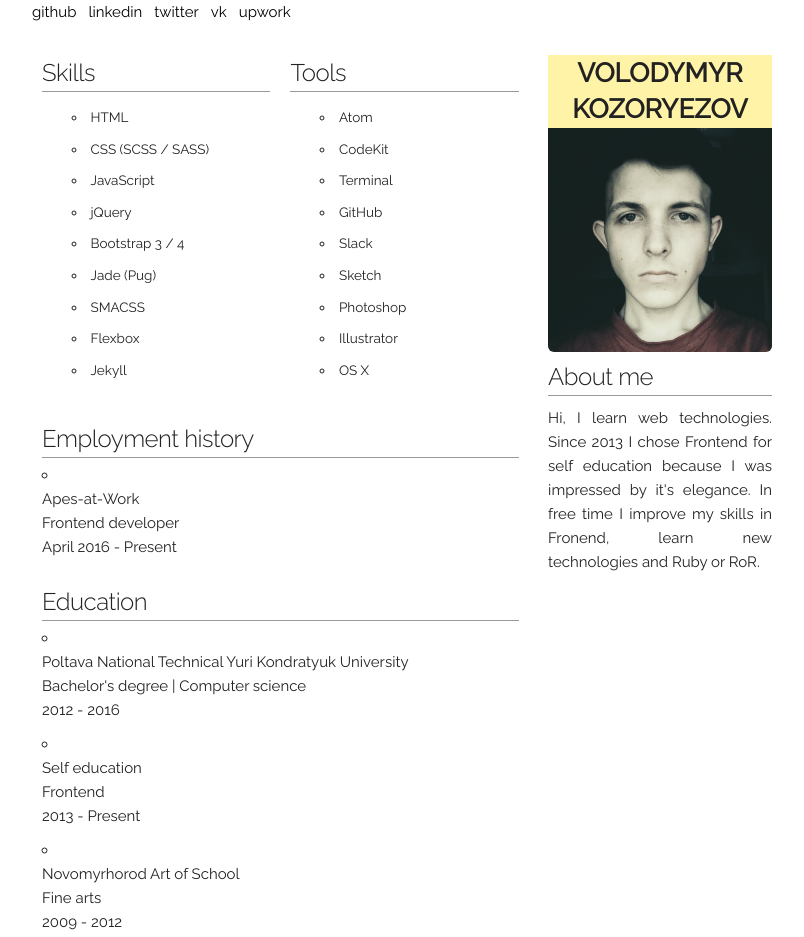
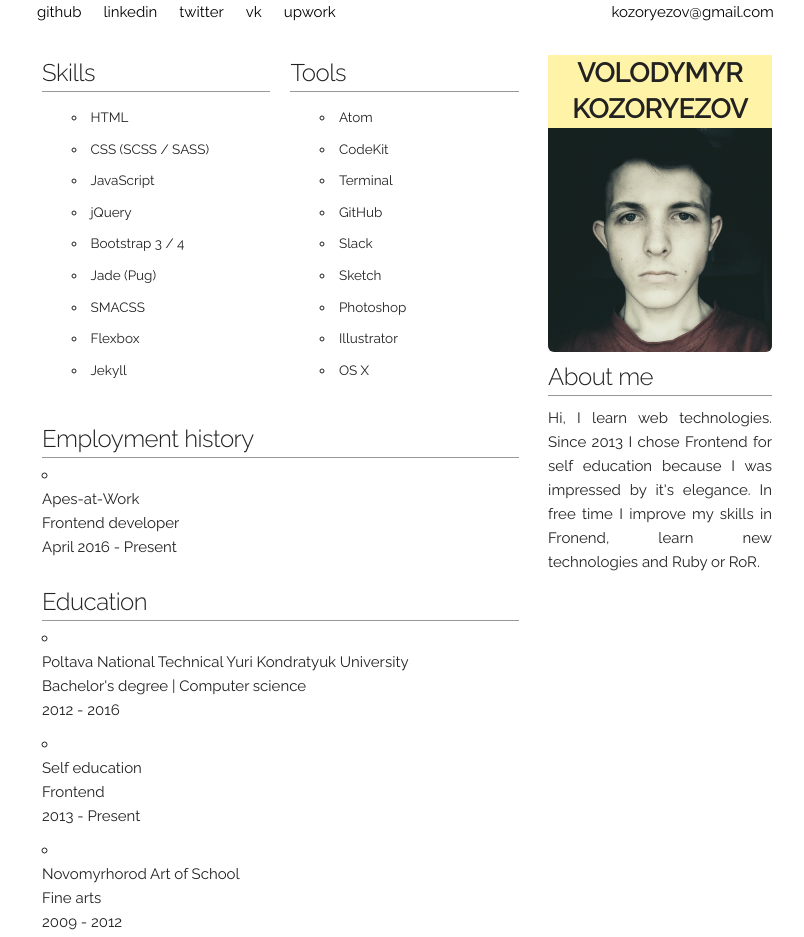
Before and after one commit to lordgodric/cv, a plain HTML site: page index.html in a window 1280 px wide. Shown: the whole page, without its empty margins (233-1037 px from the left). Drawn offline with Linux system fonts and the light colour scheme.

Commit message:
fix some colors and add email

```diff
--- a/css/main.scss
+++ b/css/main.scss
@@ -7,10 +7,16 @@ h1,h2,h4,h5,h6, {
 }
 
 
-a:hover {
-  border-top: 3px solid #F0E48E;
-  color: #54777D !important;
-  transition: all .03s;
+
+a {
+    text-decoration: none;
+    color: #000;
+    &:hover {
+      border-top: 3px solid #000;
+      color: #54777D !important;
+      transition: all .03s;
+      background-color: #FFF3A7;
+    }
 }
 
 .l-nav {
@@ -22,10 +28,14 @@ a:hover {
             a {
                 text-decoration: none;
                 color: #000;
+                padding: 0 5px;
 
                 &:hover {
 
                 }
+            &:hover {
+
+            }
             }
         }
     }
--- a/index.html
+++ b/index.html
@@ -38,7 +38,7 @@
     <nav class="l-nav ">
         <div class="container">
             <div class="row">
-                <div class="social twelve columns">
+                <div class="social nine columns">
                     <ul class="row start-xs middle-xs ">
                         <li><a href="https://github.com/lordgodric">github</a></li>
                         <li><a href="https://ua.linkedin.com/in/volodymyr-kozoryezov-713892123">linkedin</a></li>
@@ -46,8 +46,11 @@
                         <li><a href="https://new.vk.com/goodoffer">vk</a></li>
                         <li><a href="https://www.upwork.com/freelancers/~01fea733f0730ff193">upwork</a></li>
                     </ul>
+
                 </div>
-
+                <div class="email two columns">
+                  <a href="mailto:kozoryezov@gmail.com">kozoryezov@gmail.com</a>
+                </div>
             </div>
         </div>
     </nav>
```
Also changed, not shown: css/main.css.
